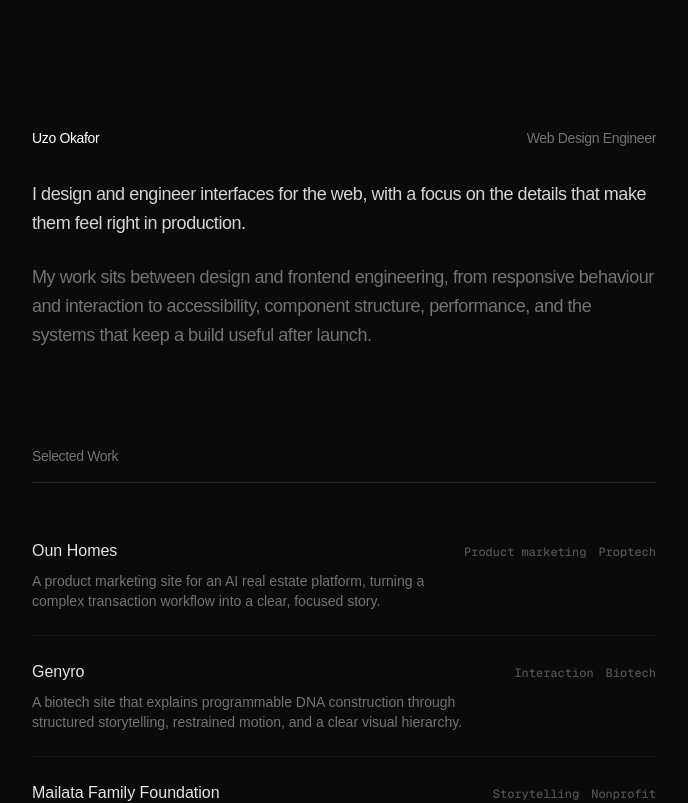
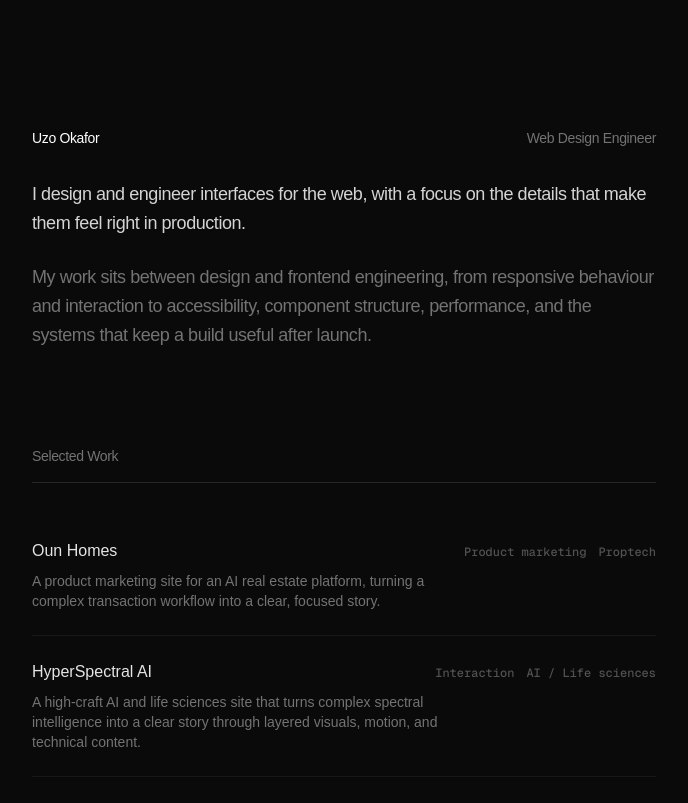
Before and after one commit to uzoway/design-eng-prototypes, a Next.js app: page / in a window 1280 px wide. Shown: the top 803 px of the page, without its empty margins (296-984 px from the left). Built offline with nearby package versions, Linux system fonts and the light colour scheme.

Commit message:
chore: Add a project to the websites batch

```diff
--- a/app/page.tsx
+++ b/app/page.tsx
@@ -12,11 +12,11 @@ const websites = [
     disciplines: ["Product marketing", "Proptech"],
   },
   {
-    href: "https://www.genyro.com/",
-    title: "Genyro",
+    href: "https://www.hyperspectral.ai/",
+    title: "HyperSpectral AI",
     description:
-      "A biotech site that explains programmable DNA construction through structured storytelling, restrained motion, and a clear visual hierarchy.",
-    disciplines: ["Interaction", "Biotech"],
+      "A high-craft AI and life sciences site that turns complex spectral intelligence into a clear story through layered visuals, motion, and technical content.",
+    disciplines: ["Interaction", "AI / Life sciences"],
   },
   {
     href: "https://www.mailatafamilyfoundation.org/",
@@ -38,6 +38,13 @@ const websites = [
     description:
       "A responsive biotech site that presents RNA therapeutics, delivery technology, and pipeline information clearly for scientific and investor audiences.",
     disciplines: ["Web development", "Biotech"],
+  },
+  {
+    href: "https://www.genyro.com/",
+    title: "Genyro",
+    description:
+      "A biotech site that explains programmable DNA construction through structured storytelling, restrained motion, and a clear visual hierarchy.",
+    disciplines: ["Interaction", "Biotech"],
   },
 ];
 
```
